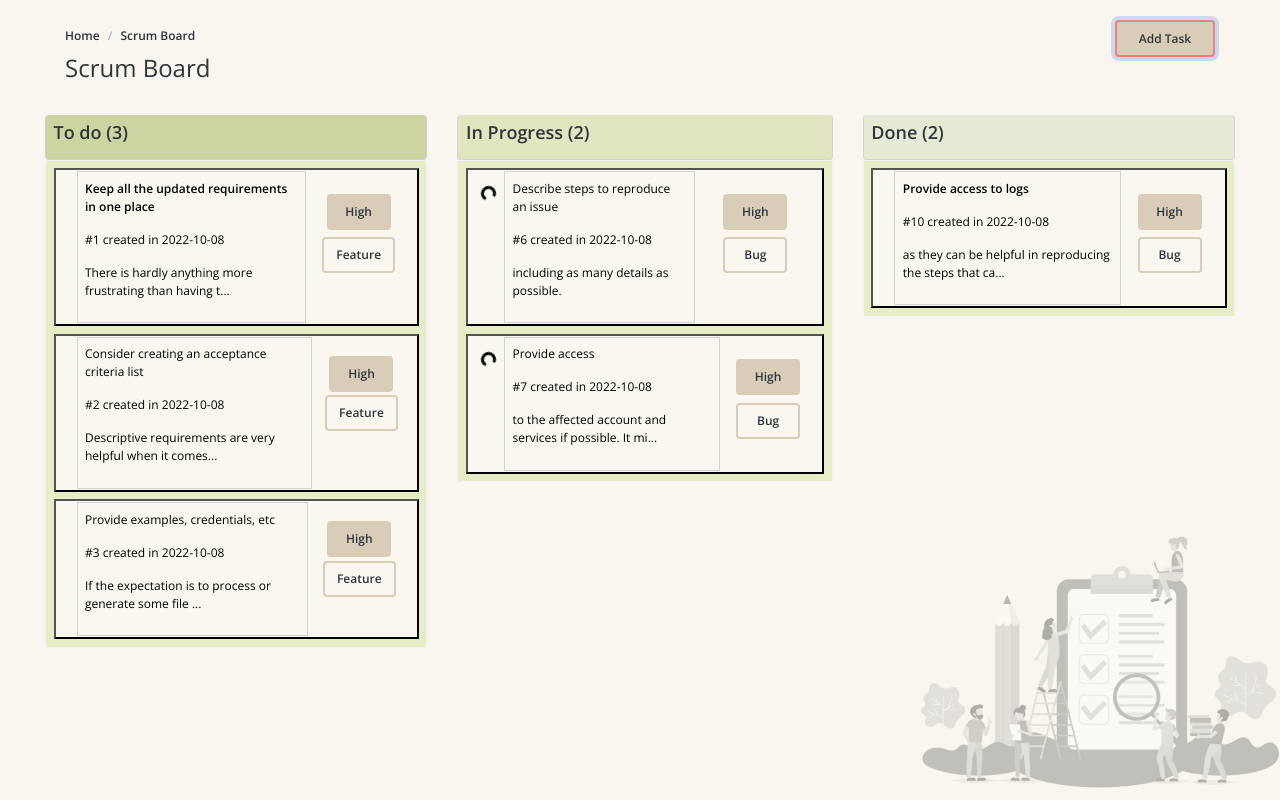
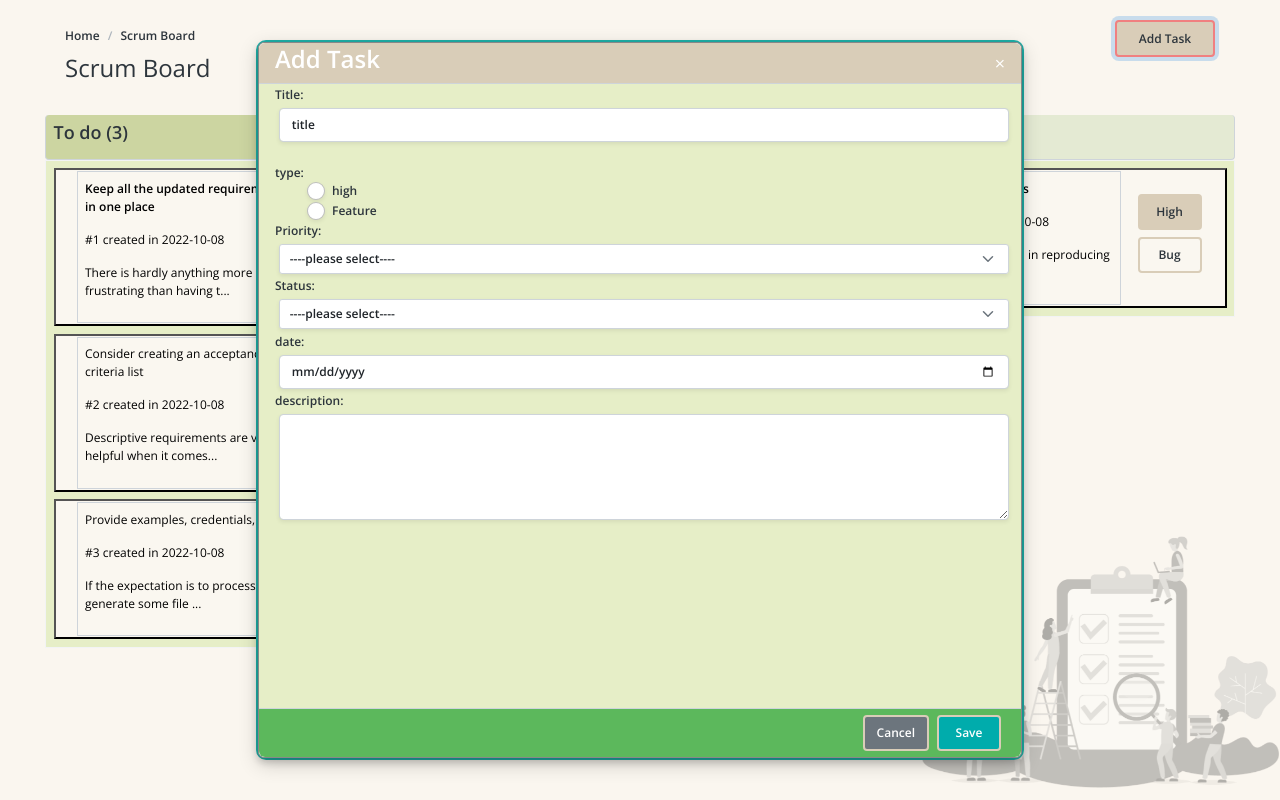
Before and after one commit to NadirInab/ScrumBoard, a plain HTML site: page index.html in a window 1280 px wide. Both pictures are taken after a click on the button "Add Task". Drawn offline with nearby package versions, Linux system fonts and the light colour scheme.

```diff
--- a/assets/css/style.css
+++ b/assets/css/style.css
@@ -46,3 +46,68 @@
 #app{
     max-width: 100%;
 }
+
+
+
+
+/* modal  */
+#modal-task{
+    display: none;
+    height: 90vh;
+    width: 60vw;
+    border: 2px solid lightseagreen;
+    border-radius: 10px;
+    top: 50%;
+    bottom: 0;
+    left: 50%;
+    right: 0;
+    position: fixed;
+    transform: translate(-50%, -50%);
+}
+.modal-header {
+    width: 100%;
+    background-color:#D9CDB8;
+    color: white;
+    padding: 2px 16px;
+    text-align: center;
+}
+span.close{
+    font-size: large;
+    cursor: pointer;
+}
+  /* Modal Body */
+  .modal-body {
+    padding: 2px 16px;
+    background-color:  #E6EEC7;
+}
+
+/* .modal-body input,label,option{
+    background-color:  rgb(223, 232, 204,0.8);
+} */
+
+  /* Modal Footer */
+  .modal-footer {
+    padding: 2px 16px;
+    background-color: #5cb85c;
+    color: white;
+  }
+
+  /* Modal Content */
+  .modal-content {
+    position: relative;
+    /* background-color: #fefefe; */
+    margin: auto;
+    padding: 0;
+    border: 1px solid #888;
+    width: 100%;
+    height: 100%;
+    box-shadow: 0 4px 8px 0 rgba(0,0,0,0.2),0 6px 20px 0 rgba(0,0,0,0.19);
+    animation-name: animatetop;
+    animation-duration: 0.4s
+  }
+
+  /* Add Animation */
+  @keyframes animatetop {
+    from {top: -300px; opacity: 0}
+    to {top: 0; opacity: 1}
+  }
--- a/assets/js/app.js
+++ b/assets/js/app.js
@@ -1,16 +1,35 @@
-/**
- * In this file app.js you will find all CRUD functions name.
- *
- */
 
 var btn = document.getElementById("showModal") ;
-console.log(btn) ;
+var modal = document.getElementById("modal-task") ;
+var close = document.querySelector(".close") ;
+var saveBtn = document.getElementById("saveBtn") ;
+var cancelBtn = document.getElementById("cancelBtn") ;
 
+console.log(close);
+
+
+close.addEventListener("click",()=>{
+    modal.style.display = "none" ;
+})
 btn.addEventListener("click",()=>{
-    console.log("click");
+    console.log("click") ;
+    modal.style.display = "block" ;
 })
 
- function createTask() {
+
+
+
+
+
+
+
+
+
+
+
+
+
+function createTask() {
     // initialiser task form
 
     // Afficher le boutton save
--- a/index.html
+++ b/index.html
@@ -173,6 +173,58 @@
 				</div>
 		</div>
 	</div>
+		<div id="modal-task">
+		<div class="modal-content">
+			<div class="modal-header">
+			  <h2>Add Task</h2>
+			  <span class="close">&times;</span>
+			</div>
+			<div class="modal-body">
+
+				<form class="d-block fw-bold">
+					<label for="titre" class="d-block">Title:</label>
+					<input class="form-control input-sm m-1 cart shadow-sm" type="text" name="title" id="title" value="title" required>
+				  </br>
+
+					<label for="type" class="d-block">type:</label>
+					<div class="form-check">
+						<input class="form-check-input mx-2 cart shadow-sm" type="radio" name="type" id="feature" value="feature" selected>
+						<label class="form-check-label">high</label>
+					</div>
+					<div class="form-check">
+						<input class="form-check-input mx-2 cart shadow-sm" type="radio" name="type" id="bug" value="bug">
+						<label class="form-check-label">Feature</label>
+					</div>
+					<label for="propriete" class="d-block">Priority:</label>
+					<select class="form-select form-select-sm m-1 cart shadow-sm" name="priority" id="priority" >
+						<option value="1" selected>----please select----</option>
+						<option value="High">high</option>
+						<option value="Medium">medium</option>
+						<option value="Easy">simple</option>
+					</select>
+					<label for="status" class="d-block">Status:</label>
+					<select class="form-select form-select-sm m-1 cart shadow-sm" name="status" id="status" required>
+						<option value="1" selected>----please select----</option>
+						<option value="To Do">to do</option>
+						<option value="In Progress">in progress</option>
+						<option value="Done">done</option>
+					</select>
+
+					<label for="date" class="d-block" >date:</label>
+					<input  class="form-control input-sm m-1 cart shadow-sm" type="date" name="date" id="date">
+
+					<label for="description" class="d-block" >description:</label>
+					<textarea class="form-control m-1 cart shadow-sm" id="description" name="description" rows="5" cols="25"></textarea>
+				  </form>
+			</div>
+
+			<div class="modal-footer">
+			  <button id="cancelBtn" class="btn btn-secondary">Cancel</button>
+			  <button id="saveBtn" class="btn btn-success">Save</button>
+			</div>
+		  </div>
+
+	</div>
 		<!-- END #content -->
 
 		<!-- BEGIN scroll-top-btn -->
@@ -182,9 +234,7 @@
 	<!-- END #app -->
 
 	<!-- TASK MODAL -->
-	<div class="modal fade" id="modal-task">
 
-	</div>
 	<!-- ================== BEGIN core-js ================== -->
 	<script src="assets/js/vendor.min.js"></script>
 	<script src="assets/js/app.min.js"></script>
```
